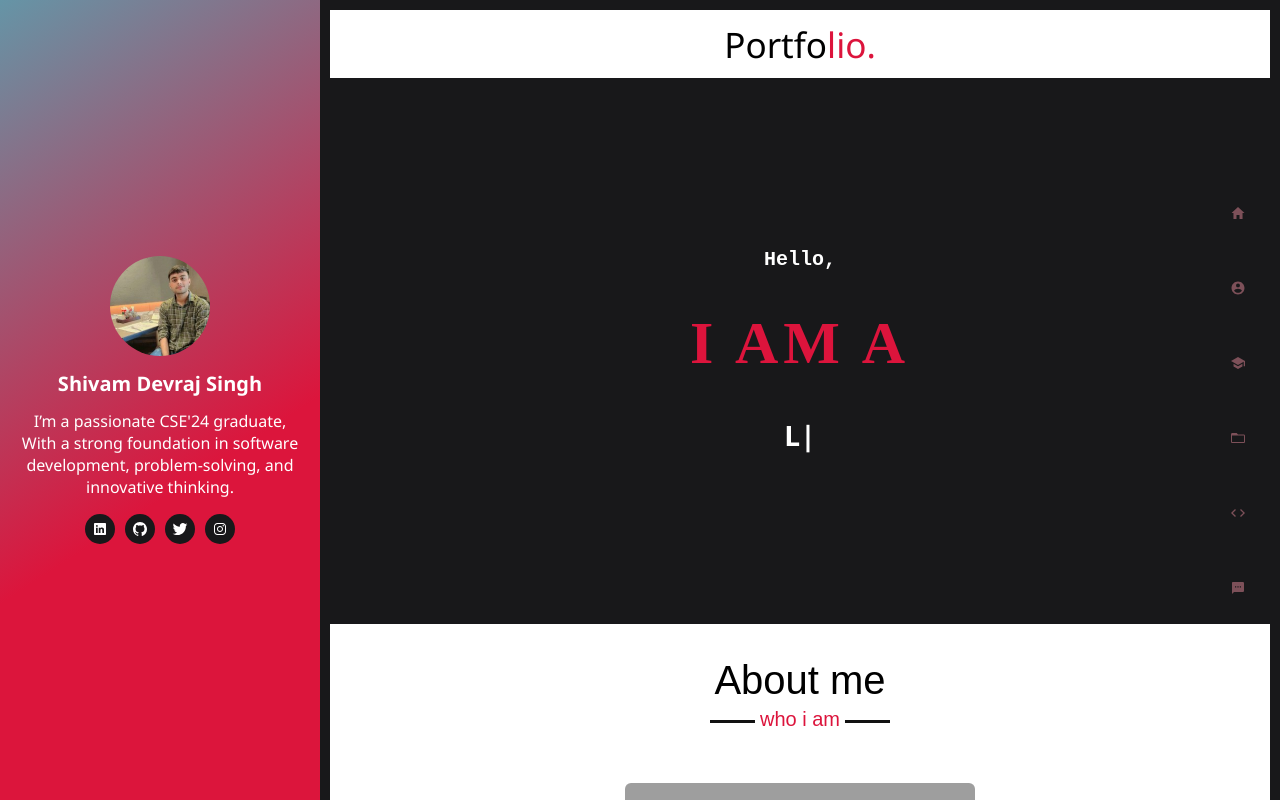
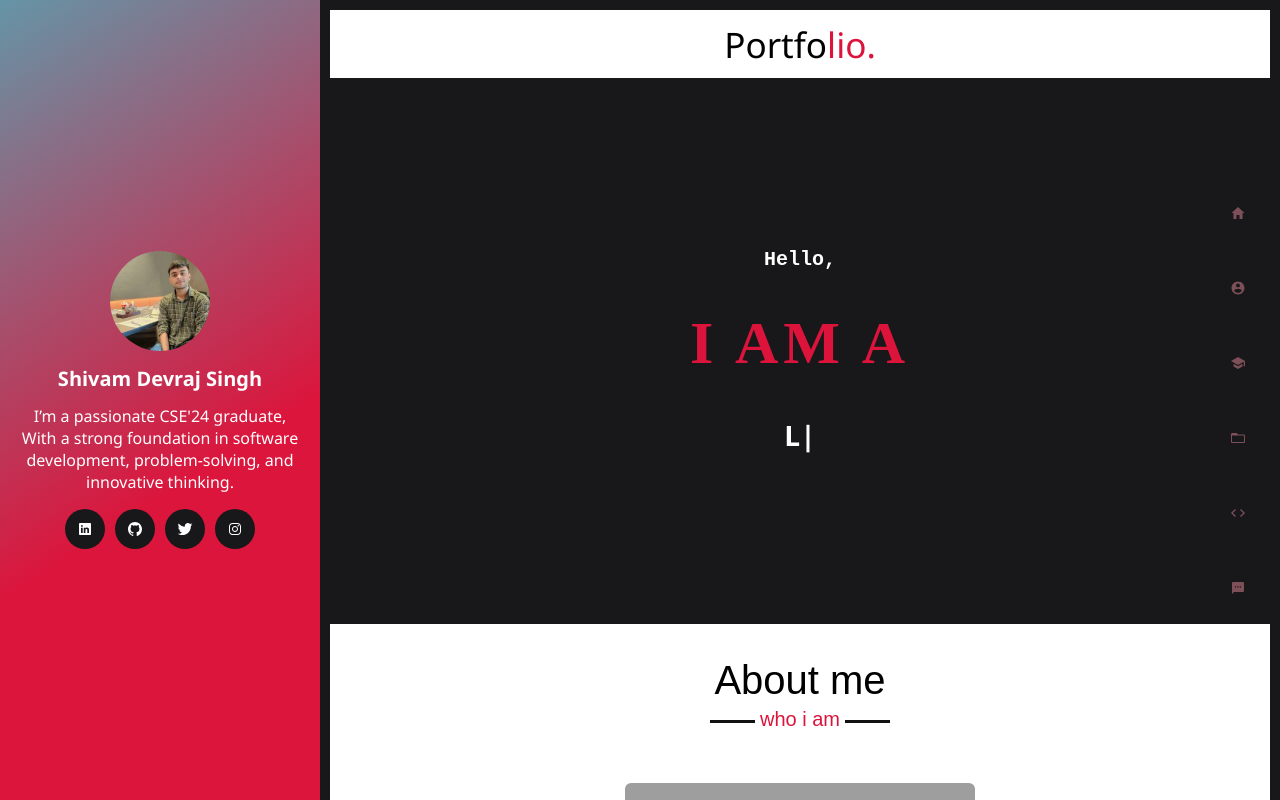
Before and after one commit to Shivamds15/simp-portfolio, a plain HTML site: page index.html in a window 1280 px wide. Drawn offline with nearby package versions, Linux system fonts and the light colour scheme; grey boxes are pictures that could not be loaded.

Commit message:
Update style.css

```diff
--- a/style.css
+++ b/style.css
@@ -63,9 +63,9 @@ html{
   transition:ease 400ms;
   }*/
   .social-icons a{
- width:30px;
+ width:40px;
  color:white;
- height:30px;
+ height:40px;
  display: flex;
  justify-content: center;
  align-items: center;
```
